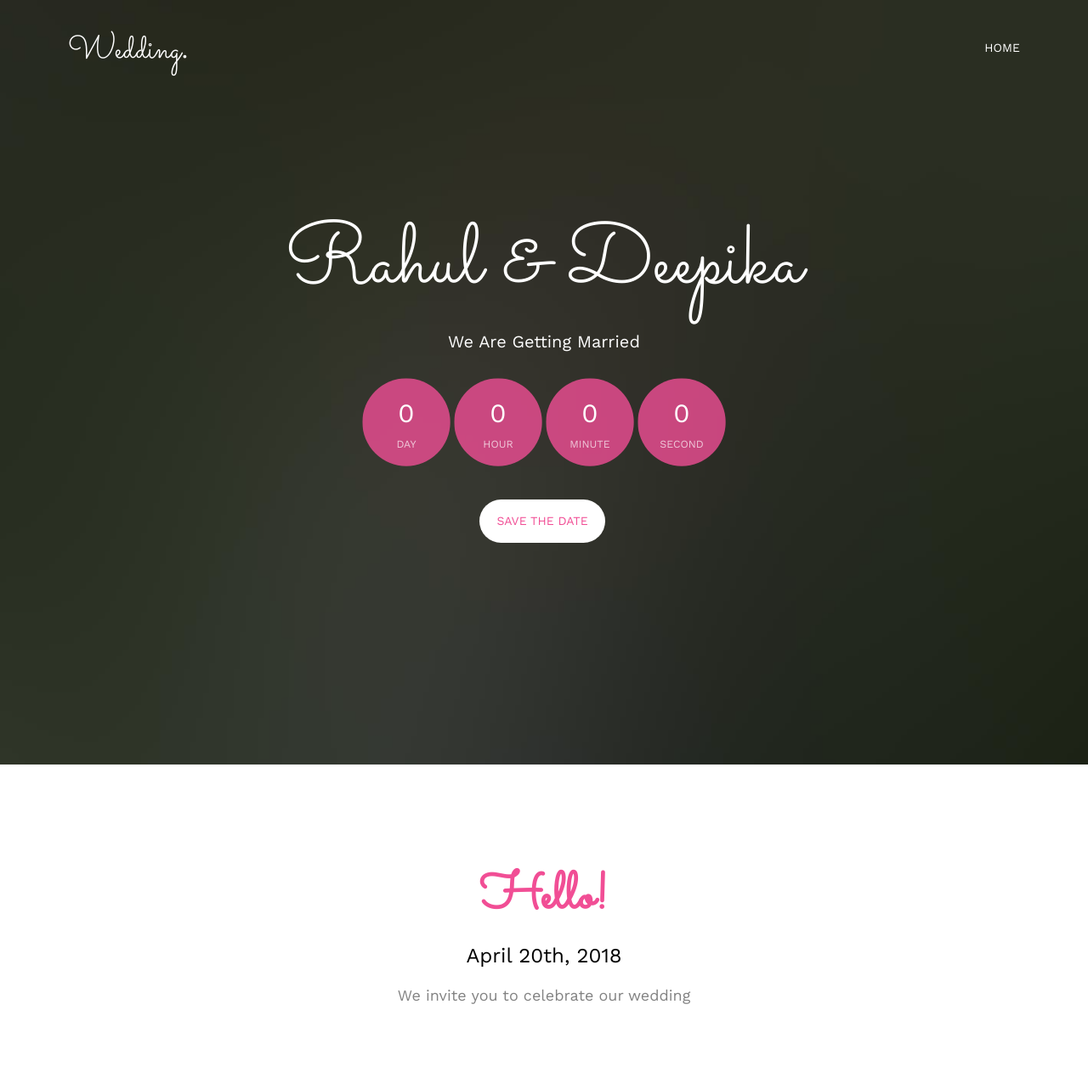
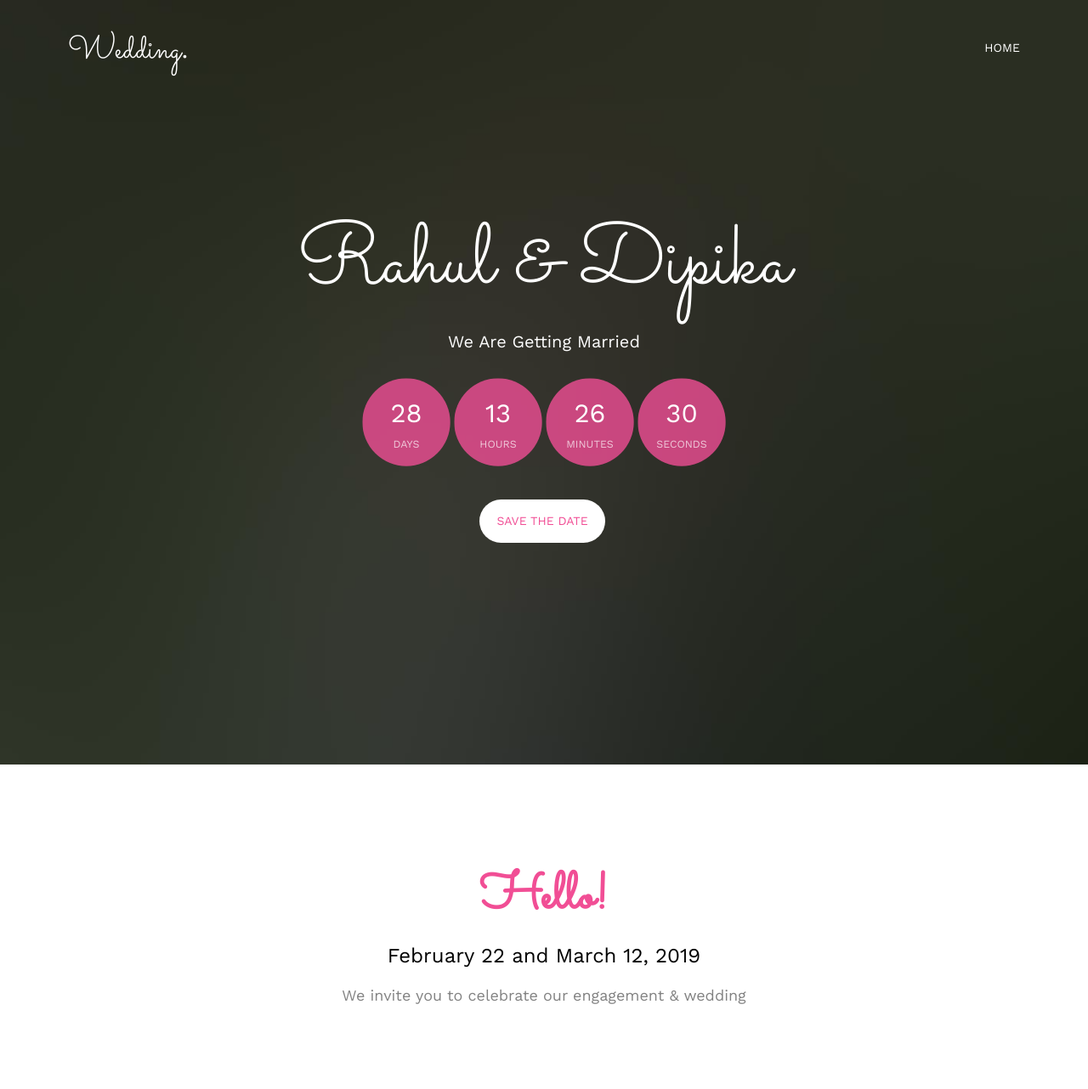
Before and after one commit to rahulanddipika/rahulanddipika.github.io, a plain HTML site: page index.html in a window 1280 px wide. Shown: the top 1282 px of the page at 85% size. Drawn offline with nearby package versions, Linux system fonts and the light colour scheme; files whose address does not match are found by name.

Commit message:
Update index.html

```diff
--- a/index.html
+++ b/index.html
@@ -117,7 +117,7 @@
 					<div class="col-md-8 col-md-offset-2 text-center">
 						<div class="display-t">
 							<div class="display-tc animate-box" data-animate-effect="fadeIn">
-								<h1>Rahul &amp; Deepika</h1>
+								<h1>Rahul &amp; Dipika</h1>
 								<h2>We Are Getting Married</h2>
 								<div class="simply-countdown simply-countdown-one"></div>
 								<p><a href="#" class="btn btn-default btn-sm">Save the date</a></p>
@@ -133,8 +133,8 @@
 				<div class="row">
 					<div class="col-md-8 col-md-offset-2 text-center fh5co-heading animate-box">
 						<h2>Hello!</h2>
-						<h3>April 20th, 2018</h3>
-						<p>We invite you to celebrate our wedding</p>
+						<h3>February 22 and March 12, 2019</h3>
+						<p>We invite you to celebrate our engagement & wedding</p>
 					</div>
 				</div>
 				<div class="couple-wrap animate-box">
@@ -348,7 +348,7 @@
 	<script src="js/main.js"></script>
 
 	<script>
-		var d = new Date('April 20, 2018 00:00:00');
+		var d = new Date('March 12, 2019 00:00:00');
 
 		// default example
 		simplyCountdown('.simply-countdown-one', {
```
